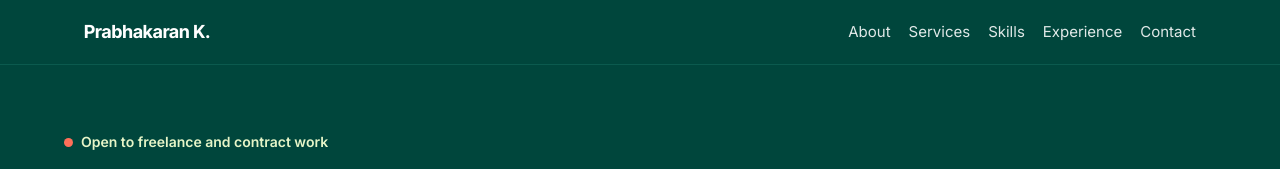
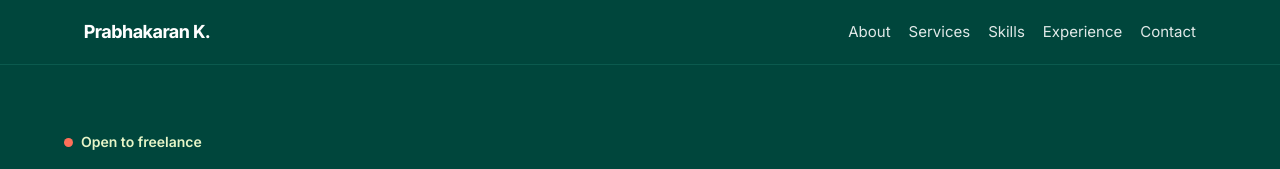
Before and after one commit to PrabhaK-GH/PrabhaK-GH.github.io, a plain HTML site: page index.html in a window 1280 px wide. Shown: the top 169 px of the page. Drawn offline with Linux system fonts and the light colour scheme.

Commit message:
Update availability badge
Co-Authored-By: Claude Opus 5.5 <noreply@anthropic.com>
Claude-Session: https://claude.ai/code/session_01Lvaxcnad97uRL8ZqsGkWzi

```diff
--- a/index.html
+++ b/index.html
@@ -85,7 +85,7 @@ footer{background:var(--green);color:#9fc2b9;font-size:14px;padding:0 max(5vw,16
 
 <header class="hero band"><div class="wrap">
 <div>
-<div class="avail"><i></i>Open to freelance and contract work</div>
+<div class="avail"><i></i>Open to freelance</div>
 <h1>Prabhakaran Karunanithi</h1>
 <p class="lead">Senior Software Engineer building enterprise workflow, automation and AI-enabled solutions on Appian, Power Platform and Python, with 4+ years in banking and financial services.</p>
 <div class="cta"><a class="btn p" href="mailto:prabhakarank269@gmail.com">Email me</a><a class="btn s" href="https://linkedin.com/in/prabhakaran-k-ab7396169">LinkedIn</a></div>
```
